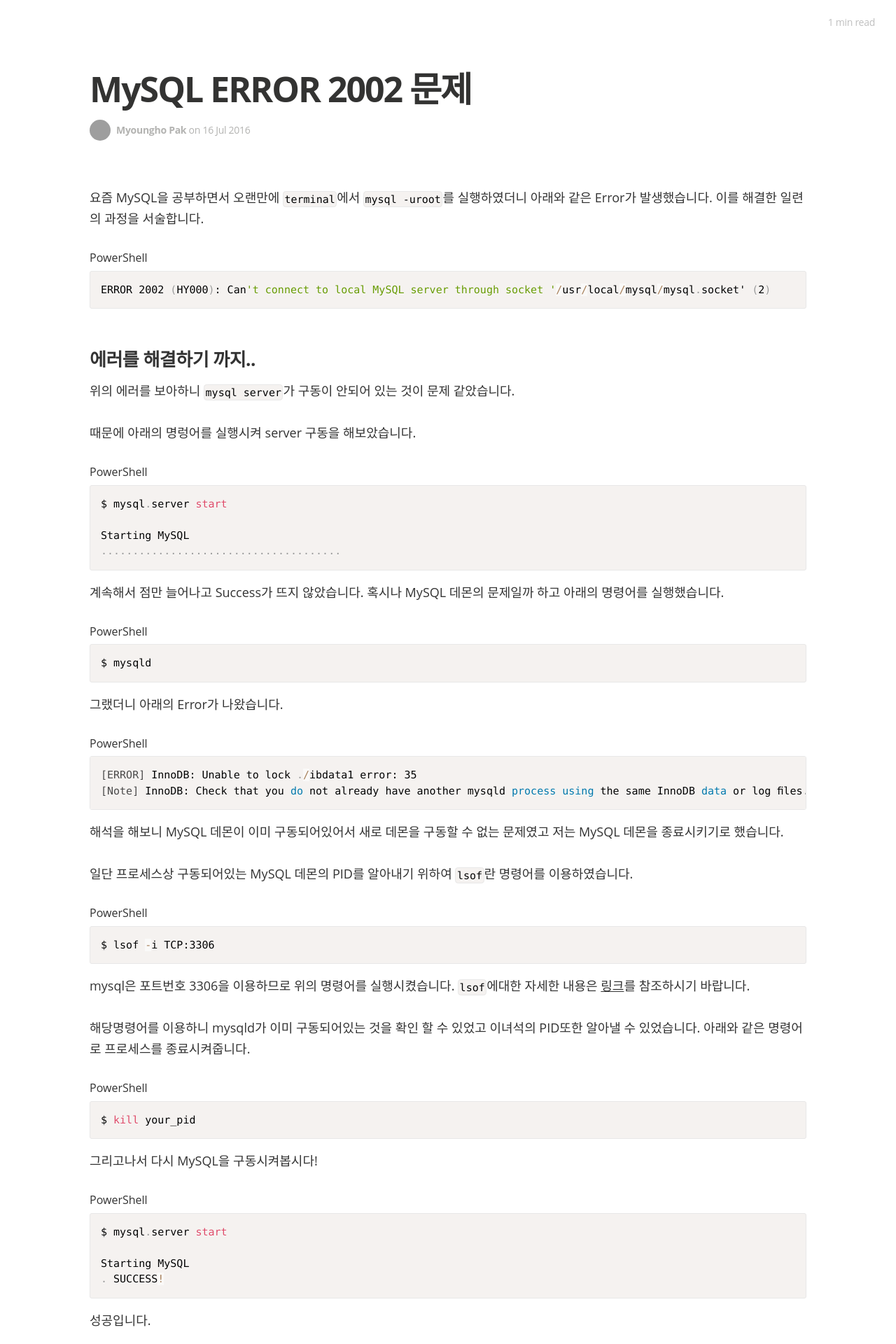
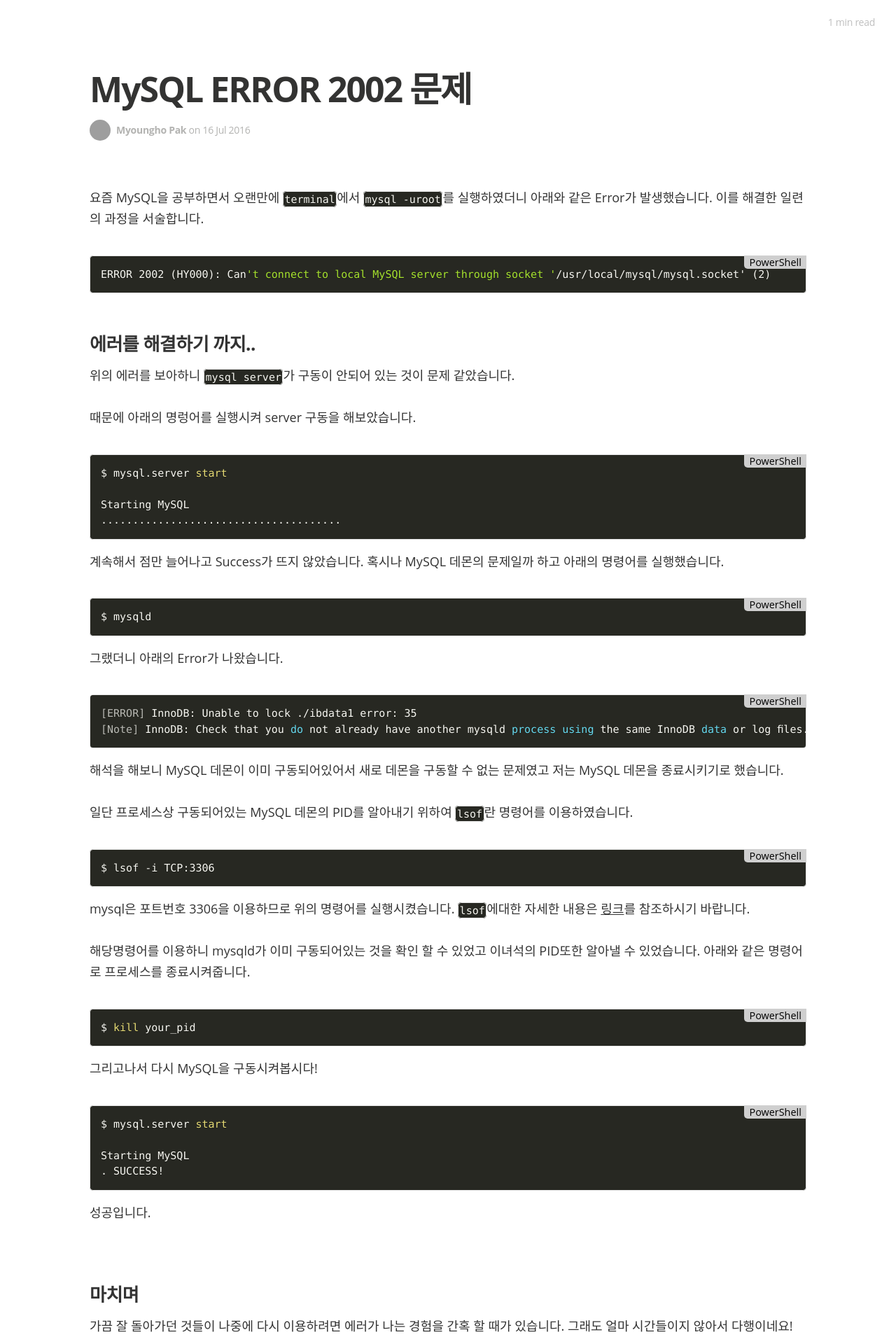
Before and after one commit to qkraudghgh/qkraudghgh.github.io, a Jekyll site: the page built from _posts/2016-07-16-mysql-start-error.md, in a window 1280 px wide. Shown: the top 1920 px of the page at 70% size. Built offline with Jekyll 4.4.1, drawn with Linux system fonts in a browser that asks for light colours; nearby versions of some CDN libraries; some web fonts are replaced; comment, search, counter and statistics services are not loaded; grey boxes are pictures that could not be loaded.

Commit message:
prism css가 제대로 작동하게 수정

```diff
--- a/_includes/head.html
+++ b/_includes/head.html
@@ -42,140 +42,7 @@
   <link rel="stylesheet" type="text/css" media="screen" href="{{ "/css/main.css"  | prepend: site.baseurl  }}" />
   <link rel="stylesheet" type="text/css" media="screen" href="{{ "/assets/css/font-awesome.css"  | prepend: site.baseurl  }}" />
   <link rel="stylesheet" type="text/css" media="print" href="{{ "/css/print.css"  | prepend: site.baseurl  }}" />
-
-  <style type="text/css">
-
-code[class*="language-"],
-pre[class*="language-"] {
-  color: black;
-  background: none;
-  text-shadow: 0 1px white;
-  font-family: Consolas, Monaco, 'Andale Mono', 'Ubuntu Mono', monospace;
-  text-align: left;
-  white-space: pre;
-  word-spacing: normal;
-  word-break: normal;
-  word-wrap: normal;
-  line-height: 1.5;
-
-  -moz-tab-size: 4;
-  -o-tab-size: 4;
-  tab-size: 4;
-
-  -webkit-hyphens: none;
-  -moz-hyphens: none;
-  -ms-hyphens: none;
-  hyphens: none;
-}
-
-pre[class*="language-"]::-moz-selection, pre[class*="language-"] ::-moz-selection,
-code[class*="language-"]::-moz-selection, code[class*="language-"] ::-moz-selection {
-  text-shadow: none;
-  background: #b3d4fc;
-}
-
-pre[class*="language-"]::selection, pre[class*="language-"] ::selection,
-code[class*="language-"]::selection, code[class*="language-"] ::selection {
-  text-shadow: none;
-  background: #b3d4fc;
-}
-
-@media print {
-  code[class*="language-"],
-  pre[class*="language-"] {
-    text-shadow: none;
-  }
-}
-
-/* Code blocks */
-pre[class*="language-"] {
-  padding: 1em;
-  margin: .5em 0;
-  overflow: auto;
-}
-
-:not(pre) > code[class*="language-"],
-pre[class*="language-"] {
-  background: #f5f2f0;
-}
-
-/* Inline code */
-:not(pre) > code[class*="language-"] {
-  padding: .1em;
-  border-radius: .3em;
-  white-space: normal;
-}
-
-.token.comment,
-.token.prolog,
-.token.doctype,
-.token.cdata {
-  color: slategray;
-}
-
-.token.punctuation {
-  color: #999;
-}
-
-.namespace {
-  opacity: .7;
-}
-
-.token.property,
-.token.tag,
-.token.boolean,
-.token.number,
-.token.constant,
-.token.symbol,
-.token.deleted {
-  color: #905;
-}
-
-.token.selector,
-.token.attr-name,
-.token.string,
-.token.char,
-.token.builtin,
-.token.inserted {
-  color: #690;
-}
-
-.token.operator,
-.token.entity,
-.token.url,
-.language-css .token.string,
-.style .token.string {
-  color: #a67f59;
-  background: hsla(0, 0%, 100%, .5);
-}
-
-.token.atrule,
-.token.attr-value,
-.token.keyword {
-  color: #07a;
-}
-
-.token.function {
-  color: #DD4A68;
-}
-
-.token.regex,
-.token.important,
-.token.variable {
-  color: #e90;
-}
-
-.token.important,
-.token.bold {
-  font-weight: bold;
-}
-.token.italic {
-  font-style: italic;
-}
-
-.token.entity {
-  cursor: help;
-}
+  <link rel="stylesheet" type="text/css" href="{{ "/css/prism.css"  | prepend: site.baseurl  }}" />
 
   </style>
 </head>
```
